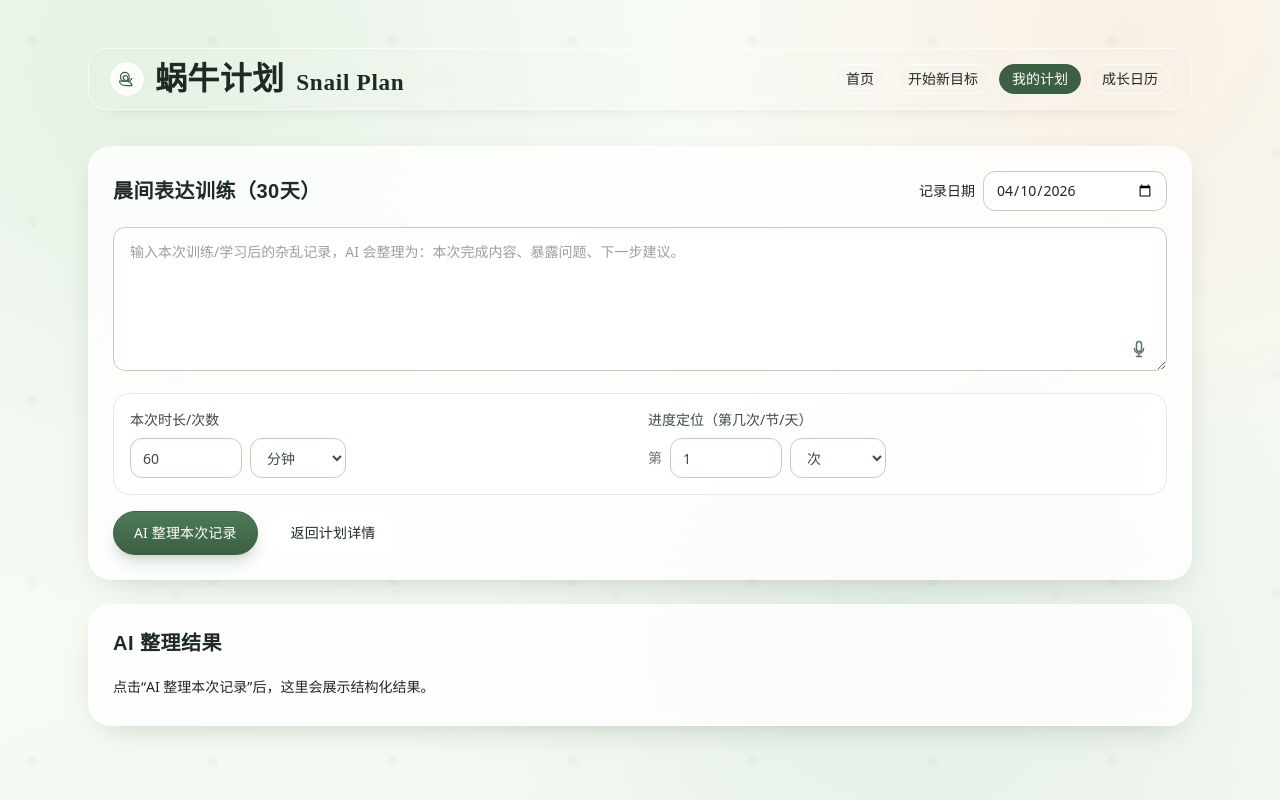
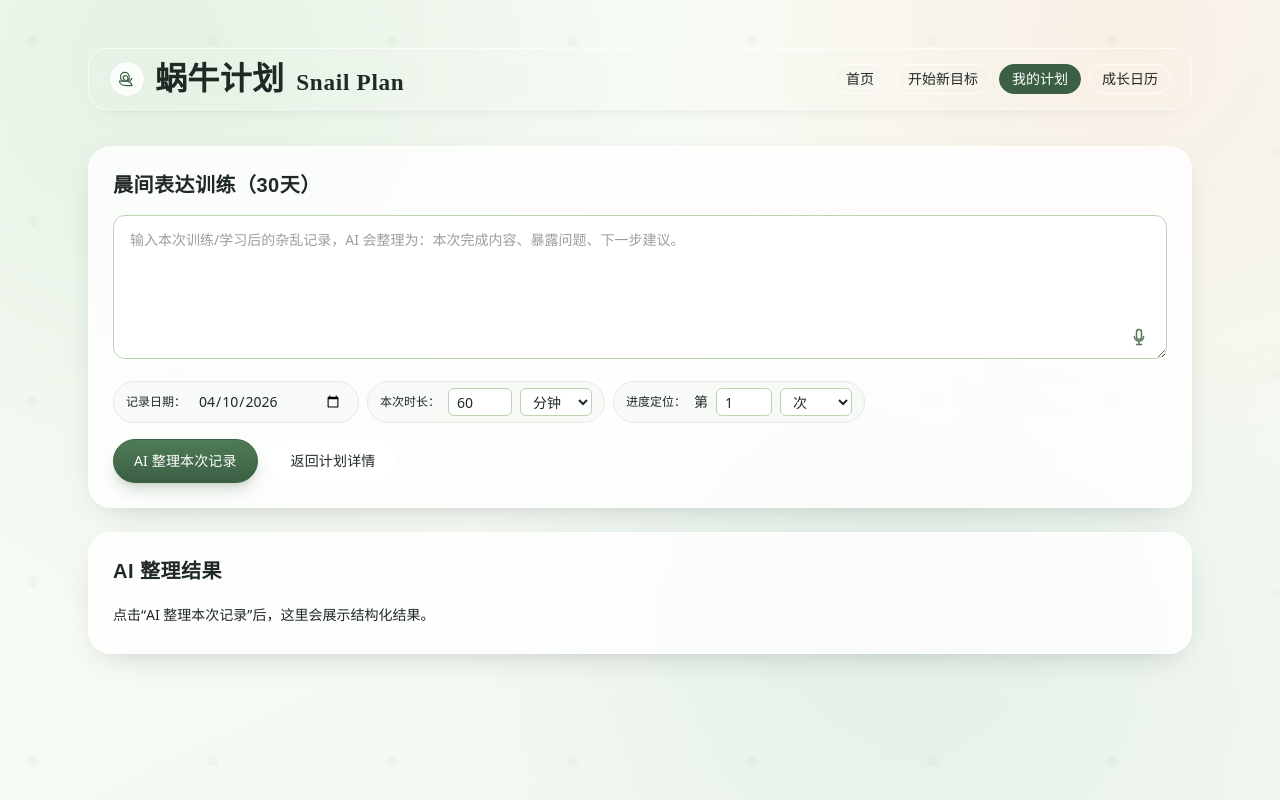
Before and after one commit to janetzheng1998/Snail-plan, a Next.js app: page /plans/daily-speaking-30/records/new in a window 1280 px wide. Built offline with nearby package versions, Linux system fonts and the light colour scheme.

Commit message:
ui: convert record fields area to compact metadata pill row

```diff
--- a/src/components/plans/add-record-form.tsx
+++ b/src/components/plans/add-record-form.tsx
@@ -415,18 +415,7 @@ export function AddRecordForm({ planId, planTitle, planDetailPath }: AddRecordFo
   return (
     <div className="space-y-6">
       <Card className="space-y-4">
-        <div className="flex flex-col gap-2 sm:flex-row sm:items-center sm:justify-between">
         <CardTitle className="text-xl">{planTitle.trim() || "为计划新增记录"}</CardTitle>
-          <label className="inline-flex items-center gap-2 text-sm text-ink-900/72">
-            <span>记录日期</span>
-            <input
-              type="date"
-              value={recordDate}
-              onChange={(event) => setRecordDate(event.target.value)}
-              className="h-10 w-[11.5rem] rounded-xl border border-moss-300 bg-white px-3 text-sm text-ink-900 focus-visible:outline-none focus-visible:ring-2 focus-visible:ring-moss-300"
-            />
-          </label>
-        </div>
 
         <div className="space-y-3">
           <div className="relative">
@@ -482,24 +471,32 @@ export function AddRecordForm({ planId, planTitle, planDetailPath }: AddRecordFo
         </div>
 
         <div className="space-y-3">
-          <div className="rounded-2xl border border-moss-200/90 bg-white/55 p-4">
-            <div className="grid gap-4 md:grid-cols-2">
-              <label className="space-y-2 text-sm text-ink-900/85">
-                <span className="block font-medium">本次时长/次数</span>
           <div className="flex flex-wrap items-center gap-2">
+            <label className="inline-flex items-center gap-2 rounded-full border border-moss-200 bg-moss-50/65 px-3 py-1.5 text-xs text-ink-900/68">
+              <span>记录日期：</span>
+              <input
+                type="date"
+                value={recordDate}
+                onChange={(event) => setRecordDate(event.target.value)}
+                className="h-7 w-[9.5rem] rounded-md border-0 bg-transparent px-1 text-sm text-ink-900 focus-visible:outline-none focus-visible:ring-2 focus-visible:ring-moss-300"
+              />
+            </label>
+
+            <div className="inline-flex flex-wrap items-center gap-2 rounded-full border border-moss-200 bg-moss-50/65 px-3 py-1.5 text-xs text-ink-900/68">
+              <span>本次时长：</span>
               <input
                 type="number"
                 min={1}
                 value={durationValue}
                 onChange={(event) => setDurationValue(Number(event.target.value))}
-                    className="h-10 w-28 rounded-xl border border-moss-300 bg-white px-3 text-sm focus-visible:outline-none focus-visible:ring-2 focus-visible:ring-moss-300"
+                className="h-7 w-16 rounded-md border border-moss-300 bg-white px-2 text-sm text-ink-900 focus-visible:outline-none focus-visible:ring-2 focus-visible:ring-moss-300"
               />
               <select
                 value={durationUnit}
                 onChange={(event) =>
                   setDurationUnit(event.target.value as (typeof recordUnits)[number])
                 }
-                    className="h-10 w-24 rounded-xl border border-moss-300 bg-white px-3 text-sm focus-visible:outline-none focus-visible:ring-2 focus-visible:ring-moss-300"
+                className="h-7 w-[4.5rem] rounded-md border border-moss-300 bg-white px-2 text-sm text-ink-900 focus-visible:outline-none focus-visible:ring-2 focus-visible:ring-moss-300"
               >
                 {recordUnits.map((item) => (
                   <option key={item} value={item}>
@@ -508,25 +505,22 @@ export function AddRecordForm({ planId, planTitle, planDetailPath }: AddRecordFo
                 ))}
               </select>
             </div>
-              </label>
 
-              <label className="space-y-2 text-sm text-ink-900/85">
-                <span className="block font-medium">进度定位（第几次/节/天）</span>
-                <div className="flex flex-wrap items-center gap-2">
-                  <span className="text-sm text-ink-900/65">第</span>
+            <div className="inline-flex flex-wrap items-center gap-2 rounded-full border border-moss-200 bg-moss-50/65 px-3 py-1.5 text-xs text-ink-900/68">
+              <span>进度定位：</span>
+              <span className="text-sm text-ink-900/62">第</span>
               <input
                 type="number"
                 min={1}
                 step={1}
                 value={sessionIndexInput}
                 onChange={(event) => setSessionIndexInput(event.target.value)}
-                    placeholder="1"
-                    className="h-10 w-28 rounded-xl border border-moss-300 bg-white px-3 text-sm focus-visible:outline-none focus-visible:ring-2 focus-visible:ring-moss-300"
+                className="h-7 w-14 rounded-md border border-moss-300 bg-white px-2 text-sm text-ink-900 focus-visible:outline-none focus-visible:ring-2 focus-visible:ring-moss-300"
               />
               <select
                 value={sessionUnit}
                 onChange={(event) => setSessionUnit(event.target.value as SessionUnit)}
-                    className="h-10 w-24 rounded-xl border border-moss-300 bg-white px-3 text-sm focus-visible:outline-none focus-visible:ring-2 focus-visible:ring-moss-300"
+                className="h-7 w-[4.5rem] rounded-md border border-moss-300 bg-white px-2 text-sm text-ink-900 focus-visible:outline-none focus-visible:ring-2 focus-visible:ring-moss-300"
               >
                 {sessionUnits.map((item) => (
                   <option key={item} value={item}>
@@ -534,8 +528,6 @@ export function AddRecordForm({ planId, planTitle, planDetailPath }: AddRecordFo
                   </option>
                 ))}
               </select>
-                </div>
-              </label>
             </div>
           </div>
 
```
Lines whose indentation alone changed are shown as unchanged.
